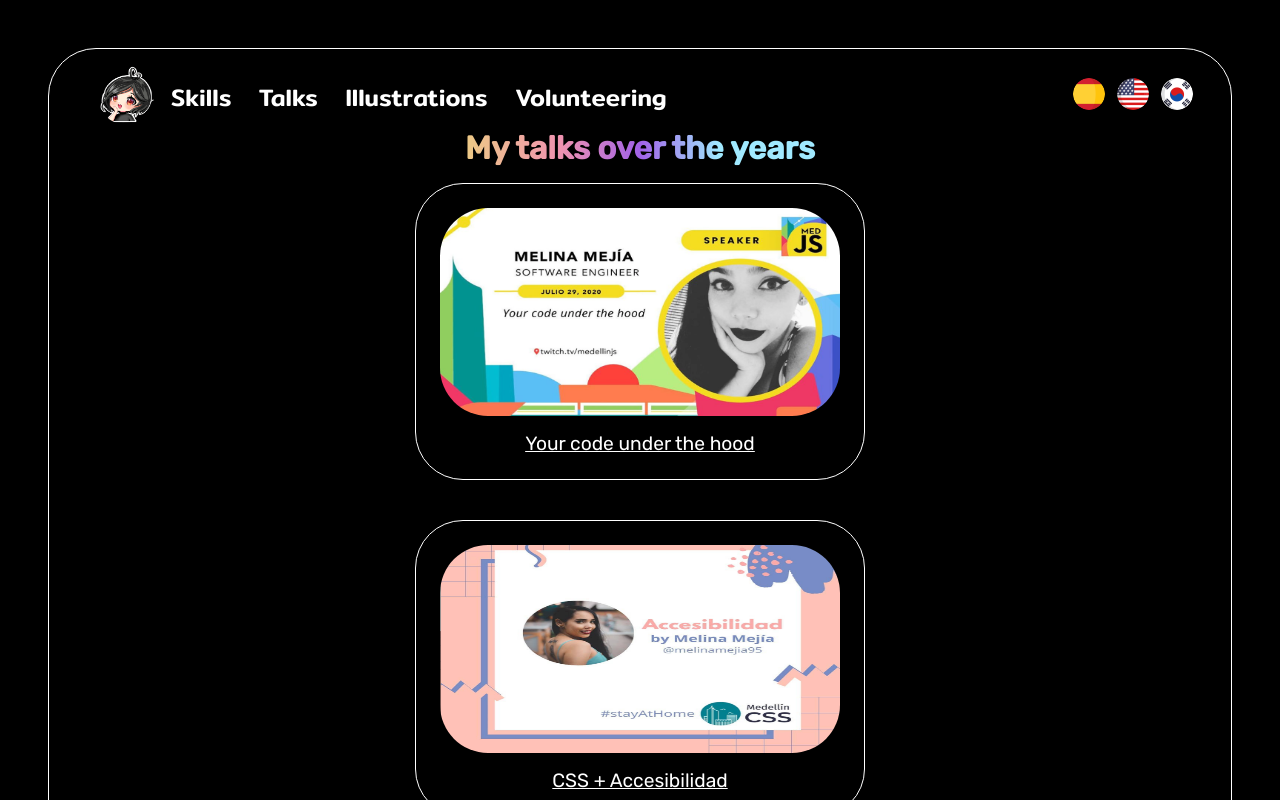
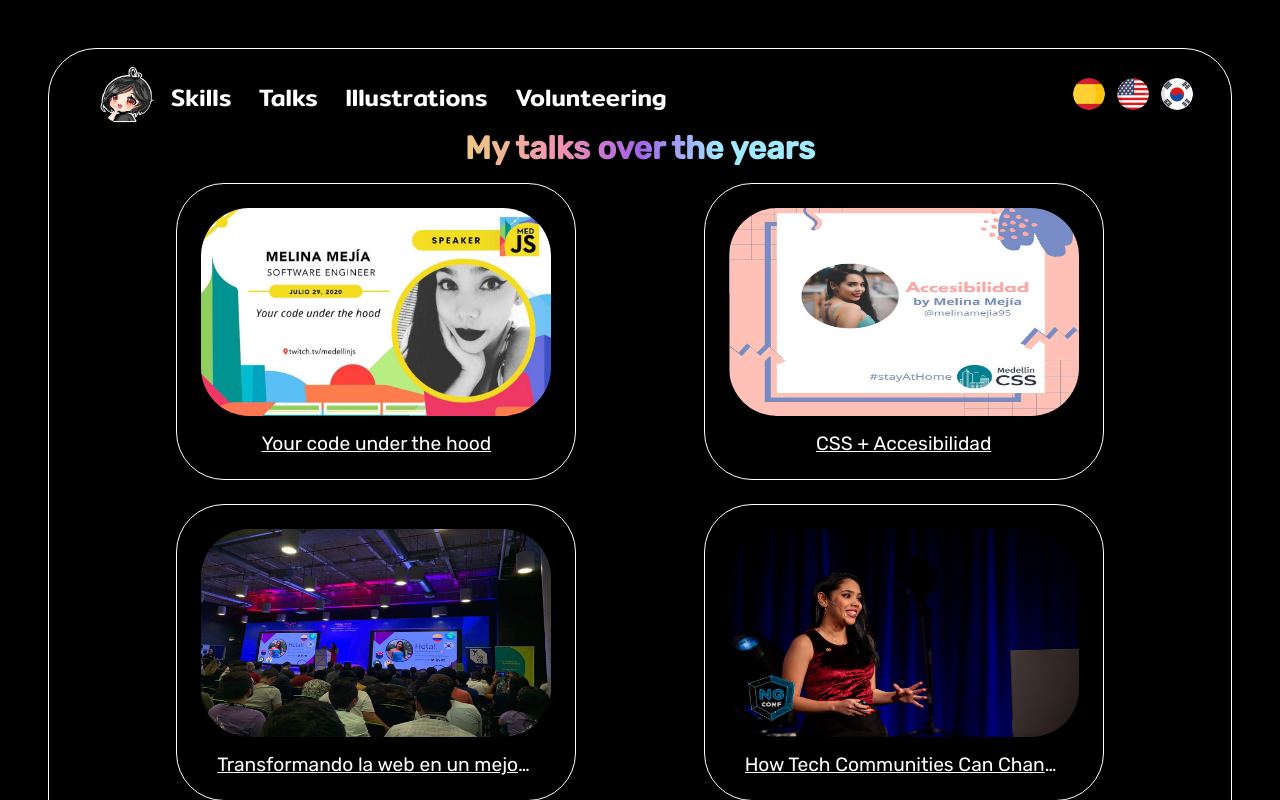
Before and after one commit to MelinaMejia95/mywebsite, a React (Create React App) app: page /talks in a window 1280 px wide. Shown: the top 800 px of the page. Built offline with nearby package versions, Linux system fonts and the light colour scheme; a web font is replaced by a local one; what i18next-xhr-backend would draw is missing.

Commit message:
Responsive styles fixed

```diff
--- a/src/App.css
+++ b/src/App.css
@@ -32,6 +32,5 @@
 
   .mainContent {
     min-height: auto;
-    grid-template-rows: auto;
   }
 }
--- a/src/components/Card/Card.scss
+++ b/src/components/Card/Card.scss
@@ -28,6 +28,9 @@
 
     a {
       color: white;
+      text-overflow: ellipsis;
+      overflow: hidden;
+      white-space: nowrap;
     }
 
   }
@@ -79,7 +82,7 @@
 
 @media (min-width: 650px) {
   .card-container {
-    min-width: 6rem;
-    max-width: 28.125rem;
+    min-width: 3rem;
+    max-width: 25rem;
   }
 }
--- a/src/components/Footer/Footer.scss
+++ b/src/components/Footer/Footer.scss
@@ -17,7 +17,7 @@
     display: flex;
     flex-direction: row;
     justify-content: flex-start;
-    padding: 0 4rem;
+    padding: 0 4rem 1rem 4rem;
 
     label {
       font-size: 1rem;
--- a/src/containers/MainPage/MainPage.module.scss
+++ b/src/containers/MainPage/MainPage.module.scss
@@ -57,6 +57,7 @@
       'photo presentation';
     padding: 0;
     grid-template-columns: 50% 50%;
+    background-color: transparent;
 
     .introductionContainer {
       grid-area: intro;
--- a/src/containers/Talks/Talks.module.scss
+++ b/src/containers/Talks/Talks.module.scss
@@ -5,6 +5,12 @@
   flex-direction: column;
   align-items: center;
   padding-top: 6rem;
+
+  .cardsContainer {
+    display: flex;
+    flex-direction: column;
+    align-items: center;
+  }
 
   h1 {
     font-family: $rubik;
@@ -21,15 +27,9 @@
     padding: 0;
 
     .cardsContainer {
-      /* display: flex;
+      flex-direction: row ;
       flex-wrap: wrap;
-      justify-content: center; */
-      display: grid;
-      grid-template-columns: auto;
-      grid-template-rows: auto;
-      width: 90%;
-      gap: 1rem;
-      justify-items: center;
+      justify-content: space-evenly;
     }
   }
 }
```
